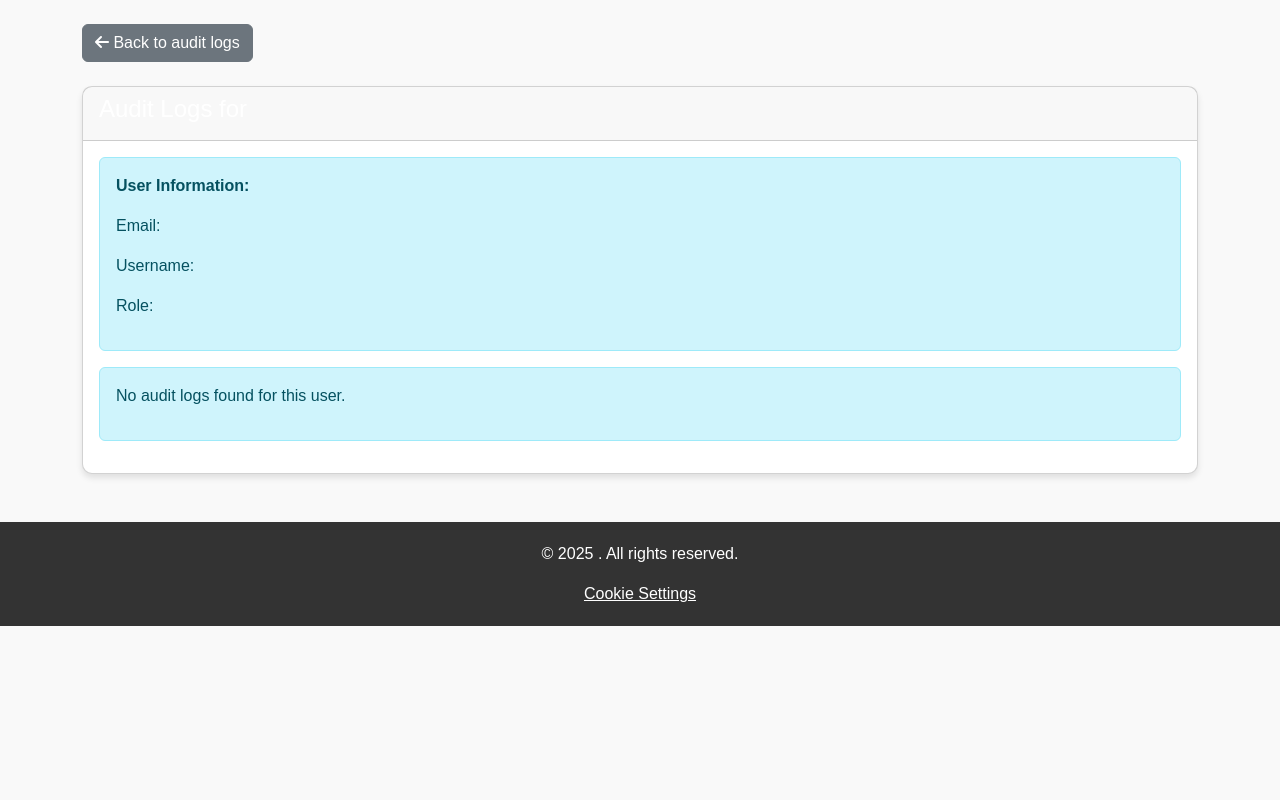
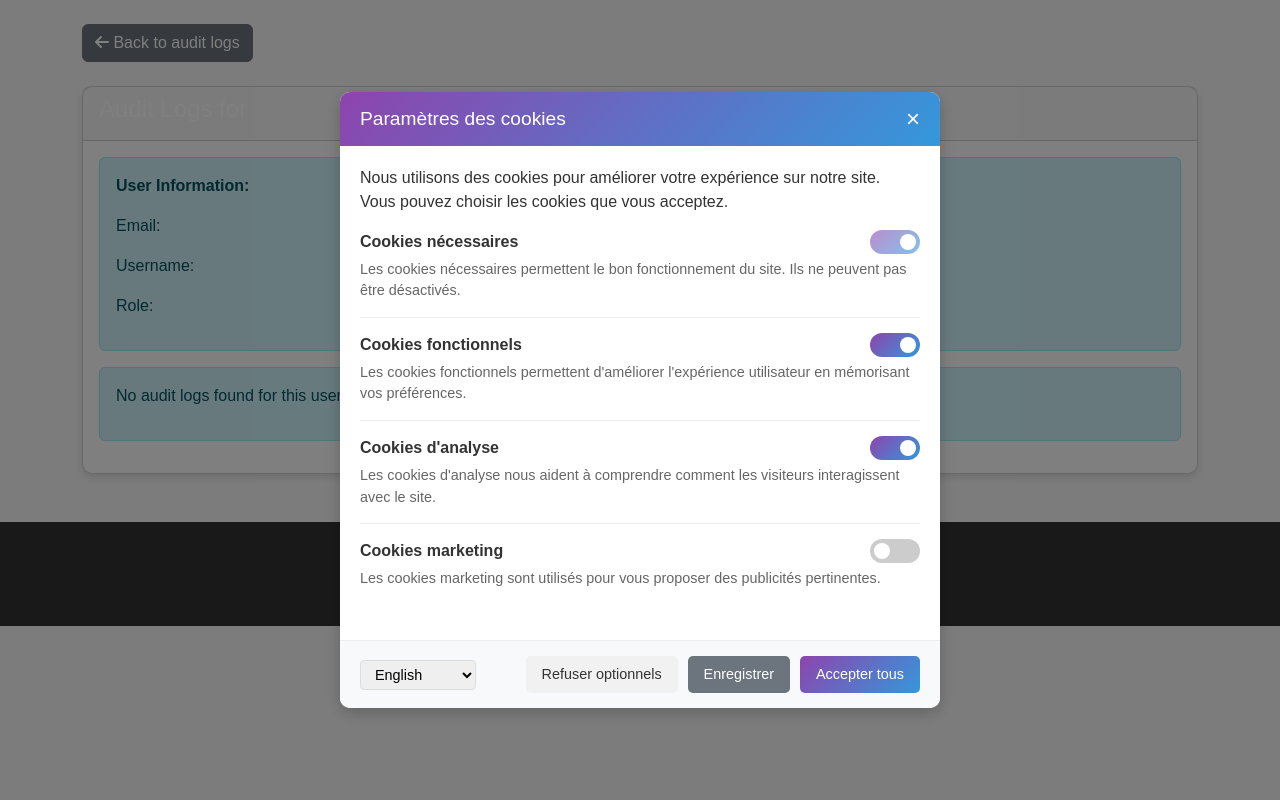
Before and after one commit to Tzmagnum09/user-management-system, a Symfony app: template templates/admin/audit_logs/user.html.twig in a window 1280 px wide. Run offline with Twig, Linux system fonts and the light colour scheme; the template is opened without the code that fills it, so the values that code supplies are empty; some libraries are stand-ins or nearby versions.

Commit message:
update 17-04-2025 19:57

```diff
--- /dev/null
+++ b/assets/js/cookie_consent_modal.js
@@ -0,0 +1,349 @@
+document.addEventListener('DOMContentLoaded', function() {
+    // Configuration des cookies par défaut
+    const defaultCookieConfig = {
+        necessary: true, // Toujours true, ne peut pas être désactivé
+        functional: true,
+        analytics: true,
+        marketing: false,
+        accepted: false
+    };
+
+    // Récupération des préférences de cookies stockées ou utilisation des valeurs par défaut
+    let cookieConfig = JSON.parse(localStorage.getItem('cookieConfig')) || {...defaultCookieConfig};
+
+    // Vérifier si le bandeau de cookies a déjà été accepté
+    const isCookieAccepted = cookieConfig.accepted === true;
+
+    // Fonction pour créer la modal de consentement
+    function createConsentModal() {
+        const modal = document.createElement('div');
+        modal.className = 'cookie-consent-modal';
+        if (isCookieAccepted) {
+            modal.classList.add('cookie-hidden');
+        }
+
+        modal.innerHTML = `
+            <div class="cookie-modal-content">
+                <div class="cookie-modal-header">
+                    <h4>${translations.cookieSettings}</h4>
+                    <button type="button" class="cookie-modal-close">&times;</button>
+                </div>
+                <div class="cookie-modal-body">
+                    <p>${translations.cookieText}</p>
+
+                    <div class="cookie-options">
+                        <div class="cookie-option">
+                            <div class="cookie-option-header">
+                                <span class="cookie-option-title">${translations.necessaryCookies}</span>
+                                <label class="cookie-toggle">
+                                    <input type="checkbox" data-type="necessary" checked disabled>
+                                    <span class="cookie-toggle-slider"></span>
+                                </label>
+                            </div>
+                            <div class="cookie-option-description">
+                                ${translations.necessaryDescription}
+                            </div>
+                        </div>
+
+                        <div class="cookie-option">
+                            <div class="cookie-option-header">
+                                <span class="cookie-option-title">${translations.functionalCookies}</span>
+                                <label class="cookie-toggle">
+                                    <input type="checkbox" data-type="functional" ${cookieConfig.functional ? 'checked' : ''}>
+                                    <span class="cookie-toggle-slider"></span>
+                                </label>
+                            </div>
+                            <div class="cookie-option-description">
+                                ${translations.functionalDescription}
+                            </div>
+                        </div>
+
+                        <div class="cookie-option">
+                            <div class="cookie-option-header">
+                                <span class="cookie-option-title">${translations.analyticsCookies}</span>
+                                <label class="cookie-toggle">
+                                    <input type="checkbox" data-type="analytics" ${cookieConfig.analytics ? 'checked' : ''}>
+                                    <span class="cookie-toggle-slider"></span>
+                                </label>
+                            </div>
+                            <div class="cookie-option-description">
+                                ${translations.analyticsDescription}
+                            </div>
+                        </div>
+
+                        <div class="cookie-option">
+                            <div class="cookie-option-header">
+                                <span class="cookie-option-title">${translations.marketingCookies}</span>
+                                <label class="cookie-toggle">
+                                    <input type="checkbox" data-type="marketing" ${cookieConfig.marketing ? 'checked' : ''}>
+                                    <span class="cookie-toggle-slider"></span>
+                                </label>
+                            </div>
+                            <div class="cookie-option-description">
+                                ${translations.marketingDescription}
+                            </div>
+                        </div>
+                    </div>
+                </div>
+                <div class="cookie-modal-footer">
+                    <select class="cookie-language-selector">
+                        <option value="fr">Français</option>
+                        <option value="en">English</option>
+                        <option value="nl">Nederlands</option>
+                        <option value="de">Deutsch</option>
+                    </select>
+                    <div class="cookie-buttons">
+                        <button class="cookie-button cookie-reject">${translations.reject}</button>
+                        <button class="cookie-button cookie-save">${translations.saveSettings}</button>
+                        <button class="cookie-button cookie-accept">${translations.accept}</button>
+                    </div>
+                </div>
+            </div>
+        `;
+
+        document.body.appendChild(modal);
+
+        // Sélectionner la langue actuelle dans le sélecteur
+        const userLang = document.documentElement.lang || navigator.language || navigator.userLanguage;
+        const langSelector = modal.querySelector('.cookie-language-selector');
+        if (userLang.startsWith('en')) {
+            langSelector.value = 'en';
+        } else if (userLang.startsWith('nl')) {
+            langSelector.value = 'nl';
+        } else if (userLang.startsWith('de')) {
+            langSelector.value = 'de';
+        } else {
+            langSelector.value = 'fr';
+        }
+
+        // Événements des boutons
+        modal.querySelector('.cookie-accept').addEventListener('click', function() {
+            acceptAllCookies();
+            hideModal();
+        });
+
+        modal.querySelector('.cookie-reject').addEventListener('click', function() {
+            rejectOptionalCookies();
+            hideModal();
+        });
+
+        modal.querySelector('.cookie-save').addEventListener('click', function() {
+            saveCookieSettings();
+            hideModal();
+        });
+
+        modal.querySelector('.cookie-modal-close').addEventListener('click', function() {
+            // Si modal fermée sans décision, sauvegarder pour ne pas la réafficher
+            if (!cookieConfig.accepted) {
+                saveCookieSettings();
+            }
+            hideModal();
+        });
+
+        // Événement pour le changement de langue
+        langSelector.addEventListener('change', function() {
+            updateLanguage(this.value);
+        });
+
+        // Configurer le lien dans le footer
+        setupCookieSettingsLink();
+
+        // Afficher la modal automatiquement si les cookies n'ont pas encore été acceptés
+        if (!isCookieAccepted) {
+            setTimeout(function() {
+                showModal();
+            }, 500); // Délai court pour s'assurer que la page est chargée
+        }
+    }
+
+    // Configuration du lien dans le footer
+    function setupCookieSettingsLink() {
+        const cookieSettingsLink = document.getElementById('cookie-settings-link');
+        if (cookieSettingsLink) {
+            cookieSettingsLink.addEventListener('click', function(e) {
+                e.preventDefault();
+                showModal();
+            });
+        }
+    }
+
+    // Fonction pour accepter tous les cookies
+    function acceptAllCookies() {
+        cookieConfig = {
+            necessary: true,
+            functional: true,
+            analytics: true,
+            marketing: true,
+            accepted: true
+        };
+        localStorage.setItem('cookieConfig', JSON.stringify(cookieConfig));
+
+        // Déclencher un événement personnalisé pour informer que les cookies ont été acceptés
+        document.dispatchEvent(new CustomEvent('cookieConsentUpdated', { detail: cookieConfig }));
+    }
+
+    // Fonction pour rejeter les cookies optionnels
+    function rejectOptionalCookies() {
+        cookieConfig = {
+            necessary: true,
+            functional: false,
+            analytics: false,
+            marketing: false,
+            accepted: true
+        };
+        localStorage.setItem('cookieConfig', JSON.stringify(cookieConfig));
+
+        // Déclencher un événement personnalisé pour informer que les cookies ont été mis à jour
+        document.dispatchEvent(new CustomEvent('cookieConsentUpdated', { detail: cookieConfig }));
+    }
+
+    // Fonction pour sauvegarder les paramètres de cookies
+    function saveCookieSettings() {
+        const modal = document.querySelector('.cookie-consent-modal');
+        if (modal) {
+            cookieConfig.functional = modal.querySelector('input[data-type="functional"]').checked;
+            cookieConfig.analytics = modal.querySelector('input[data-type="analytics"]').checked;
+            cookieConfig.marketing = modal.querySelector('input[data-type="marketing"]').checked;
+            cookieConfig.accepted = true;
+
+            localStorage.setItem('cookieConfig', JSON.stringify(cookieConfig));
+
+            // Déclencher un événement personnalisé pour informer que les cookies ont été mis à jour
+            document.dispatchEvent(new CustomEvent('cookieConsentUpdated', { detail: cookieConfig }));
+        }
+    }
+
+    // Fonction pour afficher la modal
+    function showModal() {
+        const modal = document.querySelector('.cookie-consent-modal');
+        if (modal) {
+            modal.classList.remove('cookie-hidden');
+            document.body.classList.add('cookie-modal-open');
+        }
+    }
+
+    // Fonction pour masquer la modal
+    function hideModal() {
+        const modal = document.querySelector('.cookie-consent-modal');
+        if (modal) {
+            modal.classList.add('cookie-hidden');
+            document.body.classList.remove('cookie-modal-open');
+        }
+    }
+
+    // Traductions
+    const translations = {
+        // Français par défaut
+        cookieText: "Nous utilisons des cookies pour améliorer votre expérience sur notre site. Vous pouvez choisir les cookies que vous acceptez.",
+        accept: "Accepter tous",
+        reject: "Refuser optionnels",
+        saveSettings: "Enregistrer",
+        cookieSettings: "Paramètres des cookies",
+        necessaryCookies: "Cookies nécessaires",
+        functionalCookies: "Cookies fonctionnels",
+        analyticsCookies: "Cookies d'analyse",
+        marketingCookies: "Cookies marketing",
+        necessaryDescription: "Les cookies nécessaires permettent le bon fonctionnement du site. Ils ne peuvent pas être désactivés.",
+        functionalDescription: "Les cookies fonctionnels permettent d'améliorer l'expérience utilisateur en mémorisant vos préférences.",
+        analyticsDescription: "Les cookies d'analyse nous aident à comprendre comment les visiteurs interagissent avec le site.",
+        marketingDescription: "Les cookies marketing sont utilisés pour vous proposer des publicités pertinentes."
+    };
+
+    // Fonction pour mettre à jour les traductions selon la langue
+    function updateLanguage(langCode) {
+        let newTranslations = {...translations};
+
+        if (langCode === 'en') {
+            newTranslations = {
+                cookieText: "We use cookies to enhance your experience on our website. You can choose which cookies you accept.",
+                accept: "Accept all",
+                reject: "Reject optional",
+                saveSettings: "Save",
+                cookieSettings: "Cookie Settings",
+                necessaryCookies: "Necessary cookies",
+                functionalCookies: "Functional cookies",
+                analyticsCookies: "Analytics cookies",
+                marketingCookies: "Marketing cookies",
+                necessaryDescription: "Necessary cookies enable the proper functioning of the website. They cannot be disabled.",
+                functionalDescription: "Functional cookies enhance the user experience by remembering your preferences.",
+                analyticsDescription: "Analytics cookies help us understand how visitors interact with the site.",
+                marketingDescription: "Marketing cookies are used to provide you with relevant advertising."
+            };
+        } else if (langCode === 'nl') {
+            newTranslations = {
+                cookieText: "Wij gebruiken cookies om uw ervaring op onze website te verbeteren. U kunt kiezen welke cookies u accepteert.",
+                accept: "Alle accepteren",
+                reject: "Optionele weigeren",
+                saveSettings: "Opslaan",
+                cookieSettings: "Cookie-instellingen",
+                necessaryCookies: "Noodzakelijke cookies",
+                functionalCookies: "Functionele cookies",
+                analyticsCookies: "Analytische cookies",
+                marketingCookies: "Marketing cookies",
+                necessaryDescription: "Noodzakelijke cookies maken de goede werking van de website mogelijk. Ze kunnen niet worden uitgeschakeld.",
+                functionalDescription: "Functionele cookies verbeteren de gebruikerservaring door uw voorkeuren te onthouden.",
+                analyticsDescription: "Analytische cookies helpen ons te begrijpen hoe bezoekers met de site interageren.",
+                marketingDescription: "Marketing cookies worden gebruikt om u relevante advertenties aan te bieden."
+            };
+        } else if (langCode === 'de') {
+            newTranslations = {
+                cookieText: "Wir verwenden Cookies, um Ihre Erfahrung auf unserer Website zu verbessern. Sie können wählen, welche Cookies Sie akzeptieren.",
+                accept: "Alle akzeptieren",
+                reject: "Optionale ablehnen",
+                saveSettings: "Speichern",
+                cookieSettings: "Cookie-Einstellungen",
+                necessaryCookies: "Notwendige Cookies",
+                functionalCookies: "Funktionale Cookies",
+                analyticsCookies: "Analyse-Cookies",
+                marketingCookies: "Marketing-Cookies",
+                necessaryDescription: "Notwendige Cookies ermöglichen die ordnungsgemäße Funktion der Website. Sie können nicht deaktiviert werden.",
+                functionalDescription: "Funktionale Cookies verbessern die Benutzererfahrung, indem sie Ihre Präferenzen speichern.",
+                analyticsDescription: "Analyse-Cookies helfen uns zu verstehen, wie Besucher mit der Website interagieren.",
+                marketingDescription: "Marketing-Cookies werden verwendet, um Ihnen relevante Werbung anzubieten."
+            };
+        }
+
+        // Mettre à jour les textes dans la modal
+        Object.assign(translations, newTranslations);
+        updateModalTexts();
+    }
+
+    // Mettre à jour les textes de la modal
+    function updateModalTexts() {
+        const modal = document.querySelector('.cookie-consent-modal');
+        if (!modal) return;
+
+        modal.querySelector('.cookie-modal-header h4').textContent = translations.cookieSettings;
+        modal.querySelector('.cookie-modal-body p').textContent = translations.cookieText;
+
+        // Options
+        const options = modal.querySelectorAll('.cookie-option');
+        options[0].querySelector('.cookie-option-title').textContent = translations.necessaryCookies;
+        options[0].querySelector('.cookie-option-description').textContent = translations.necessaryDescription;
+
+        options[1].querySelector('.cookie-option-title').textContent = translations.functionalCookies;
+        options[1].querySelector('.cookie-option-description').textContent = translations.functionalDescription;
+
+        options[2].querySelector('.cookie-option-title').textContent = translations.analyticsCookies;
+        options[2].querySelector('.cookie-option-description').textContent = translations.analyticsDescription;
+
+        options[3].querySelector('.cookie-option-title').textContent = translations.marketingCookies;
+        options[3].querySelector('.cookie-option-description').textContent = translations.marketingDescription;
+
+        // Boutons
+        modal.querySelector('.cookie-accept').textContent = translations.accept;
+        modal.querySelector('.cookie-reject').textContent = translations.reject;
+        modal.querySelector('.cookie-save').textContent = translations.saveSettings;
+    }
+
+    // Initialisation
+    createConsentModal();
+
+    // Exposer les fonctions à l'extérieur
+    window.cookieConsent = {
+        showSettings: showModal,
+        getConfig: function() {
+            return {...cookieConfig};
+        }
+    };
+});
--- /dev/null
+++ b/assets/styles/cookie_modal.css
@@ -0,0 +1,223 @@
+/* Modal principale */
+.cookie-consent-modal {
+    position: fixed;
+    top: 0;
+    left: 0;
+    width: 100%;
+    height: 100%;
+    background-color: rgba(0, 0, 0, 0.5);
+    z-index: 9999;
+    display: flex;
+    align-items: center;
+    justify-content: center;
+    transition: opacity 0.3s ease;
+}
+
+.cookie-hidden {
+    opacity: 0;
+    pointer-events: none;
+}
+
+body.cookie-modal-open {
+    overflow: hidden;
+}
+
+/* Contenu de la modal */
+.cookie-modal-content {
+    background-color: #fff;
+    width: 90%;
+    max-width: 600px;
+    max-height: 90vh;
+    border-radius: 10px;
+    overflow: hidden;
+    box-shadow: 0 5px 15px rgba(0, 0, 0, 0.2);
+    display: flex;
+    flex-direction: column;
+}
+
+/* En-tête de la modal */
+.cookie-modal-header {
+    background: linear-gradient(135deg, #8e44ad, #3498db);
+    color: white;
+    padding: 15px 20px;
+    display: flex;
+    justify-content: space-between;
+    align-items: center;
+}
+
+.cookie-modal-header h4 {
+    margin: 0;
+    font-size: 1.2rem;
+}
+
+.cookie-modal-close {
+    background: transparent;
+    border: none;
+    color: white;
+    font-size: 24px;
+    cursor: pointer;
+    padding: 0;
+    line-height: 1;
+}
+
+/* Corps de la modal */
+.cookie-modal-body {
+    padding: 20px;
+    overflow-y: auto;
+    flex: 1;
+}
+
+.cookie-options {
+    margin-top: 15px;
+}
+
+.cookie-option {
+    margin-bottom: 15px;
+    padding-bottom: 15px;
+    border-bottom: 1px solid #eee;
+}
+
+.cookie-option:last-child {
+    border-bottom: none;
+}
+
+.cookie-option-header {
+    display: flex;
+    justify-content: space-between;
+    align-items: center;
+    margin-bottom: 5px;
+}
+
+.cookie-option-title {
+    font-weight: bold;
+}
+
+.cookie-option-description {
+    font-size: 0.9rem;
+    color: #666;
+}
+
+/* Pied de la modal */
+.cookie-modal-footer {
+    padding: 15px 20px;
+    background-color: #f8f9fa;
+    border-top: 1px solid #eee;
+    display: flex;
+    justify-content: space-between;
+    align-items: center;
+}
+
+.cookie-buttons {
+    display: flex;
+    gap: 10px;
+}
+
+.cookie-language-selector {
+    border: 1px solid #ddd;
+    border-radius: 4px;
+    padding: 5px 10px;
+    font-size: 0.9rem;
+}
+
+/* Boutons */
+.cookie-button {
+    padding: 8px 16px;
+    border-radius: 5px;
+    font-size: 0.9rem;
+    cursor: pointer;
+    border: none;
+    transition: opacity 0.2s ease;
+}
+
+.cookie-button:hover {
+    opacity: 0.9;
+}
+
+.cookie-accept {
+    background: linear-gradient(135deg, #8e44ad, #3498db);
+    color: white;
+}
+
+.cookie-reject {
+    background: #f1f1f1;
+    color: #333;
+}
+
+.cookie-save {
+    background: #6c757d;
+    color: white;
+}
+
+/* Toggles pour les options */
+.cookie-toggle {
+    position: relative;
+    display: inline-block;
+    width: 50px;
+    height: 24px;
+}
+
+.cookie-toggle input {
+    opacity: 0;
+    width: 0;
+    height: 0;
+}
+
+.cookie-toggle-slider {
+    position: absolute;
+    cursor: pointer;
+    top: 0;
+    left: 0;
+    right: 0;
+    bottom: 0;
+    background-color: #ccc;
+    transition: .4s;
+    border-radius: 24px;
+}
+
+.cookie-toggle-slider:before {
+    position: absolute;
+    content: "";
+    height: 16px;
+    width: 16px;
+    left: 4px;
+    bottom: 4px;
+    background-color: white;
+    transition: .4s;
+    border-radius: 50%;
+}
+
+input:checked + .cookie-toggle-slider {
+    background: linear-gradient(135deg, #8e44ad, #3498db);
+}
+
+input:disabled + .cookie-toggle-slider {
+    opacity: 0.6;
+    cursor: not-allowed;
+}
+
+input:checked + .cookie-toggle-slider:before {
+    transform: translateX(26px);
+}
+
+/* Responsive */
+@media (max-width: 576px) {
+    .cookie-modal-footer {
+        flex-direction: column;
+        gap: 10px;
+    }
+
+    .cookie-language-selector {
+        width: 100%;
+        margin-bottom: 10px;
+    }
+
+    .cookie-buttons {
+        width: 100%;
+        justify-content: space-between;
+    }
+
+    .cookie-button {
+        padding: 8px 12px;
+        font-size: 0.8rem;
+    }
+}
--- a/importmap.php
+++ b/importmap.php
@@ -16,8 +16,8 @@ return [
         'path' => './assets/app.js',
         'entrypoint' => true,
     ],
-    'cookie_consent' => [
-        'path' => './assets/js/cookie_consent.js',
+    'cookie_consent_modal' => [
+        'path' => './assets/js/cookie_consent_modal.js',
         'entrypoint' => true,
     ],
     '@hotwired/stimulus' => [
--- a/templates/base.html.twig
+++ b/templates/base.html.twig
@@ -8,7 +8,7 @@
         {% block stylesheets %}
             <link href="https://cdn.jsdelivr.net/npm/bootstrap@5.3.0/dist/css/bootstrap.min.css" rel="stylesheet">
             <link rel="stylesheet" href="https://cdnjs.cloudflare.com/ajax/libs/font-awesome/6.4.0/css/all.min.css">
-            <link rel="stylesheet" href="{{ asset('assets/styles/cookie_styles.css') }}">
+            <link rel="stylesheet" href="{{ asset('assets/styles/cookie_modal.css') }}">
             <style>
                 body {
                     font-family: Arial, sans-serif;
@@ -69,6 +69,15 @@
                 .btn-gradient:hover {
                     opacity: 0.9;
                     color: white;
+                }
+                /* Style pour le lien de paramètres des cookies */
+                .cookie-settings-footer-link {
+                    color: white;
+                    text-decoration: underline;
+                    cursor: pointer;
+                }
+                .cookie-settings-footer-link:hover {
+                    color: rgba(255, 255, 255, 0.8);
                 }
             </style>
         {% endblock %}
@@ -151,7 +160,7 @@
             <footer class="footer mt-5">
                 <div class="container text-center">
                     <p>&copy; {{ 'now'|date('Y') }} {{ app_name }}. {{ 'All rights reserved.'|trans }}</p>
-                    <a href="#" onclick="window.cookieConsent && window.cookieConsent.showSettings(); return false;" class="text-white text-decoration-underline">
+                    <a href="#" id="cookie-settings-link" class="cookie-settings-footer-link">
                         {{ 'Cookie Settings'|trans }}
                     </a>
                 </div>
@@ -160,7 +169,7 @@
 
         {% block javascripts %}
             <script src="https://cdn.jsdelivr.net/npm/bootstrap@5.3.0/dist/js/bootstrap.bundle.min.js"></script>
-            {{ importmap('cookie_consent') }}
+            <script src="{{ asset('assets/js/cookie_consent_modal.js') }}"></script>
             <script>
                 // Initialisation du consentement aux cookies
                 document.addEventListener('cookieConsentUpdated', function(event) {
```
